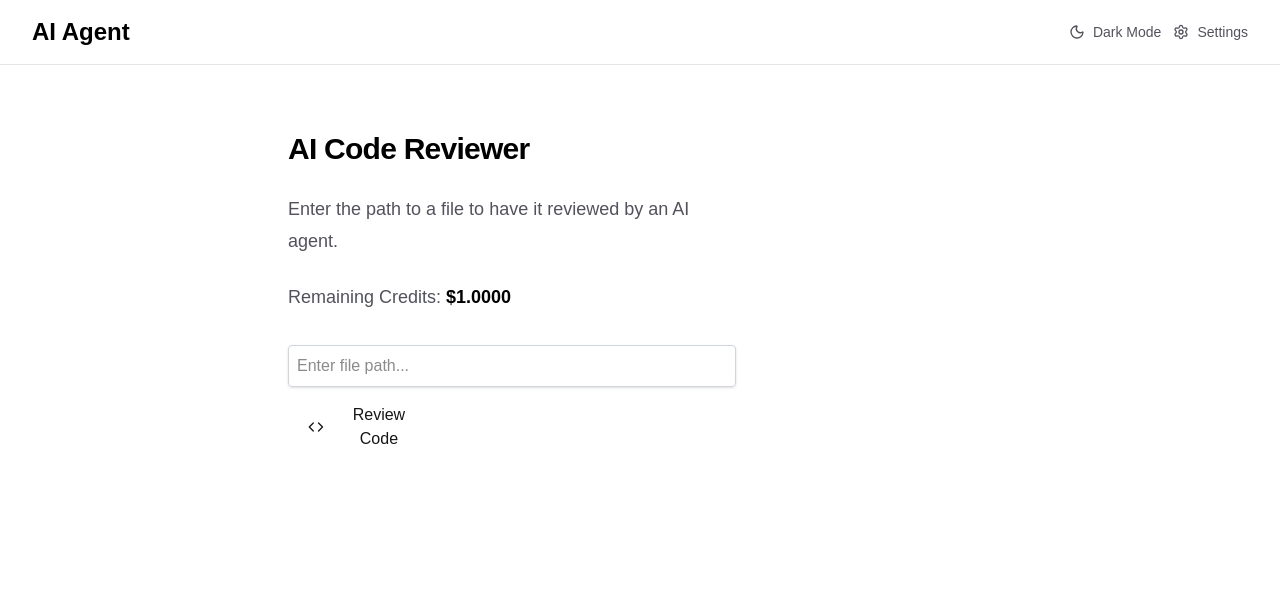
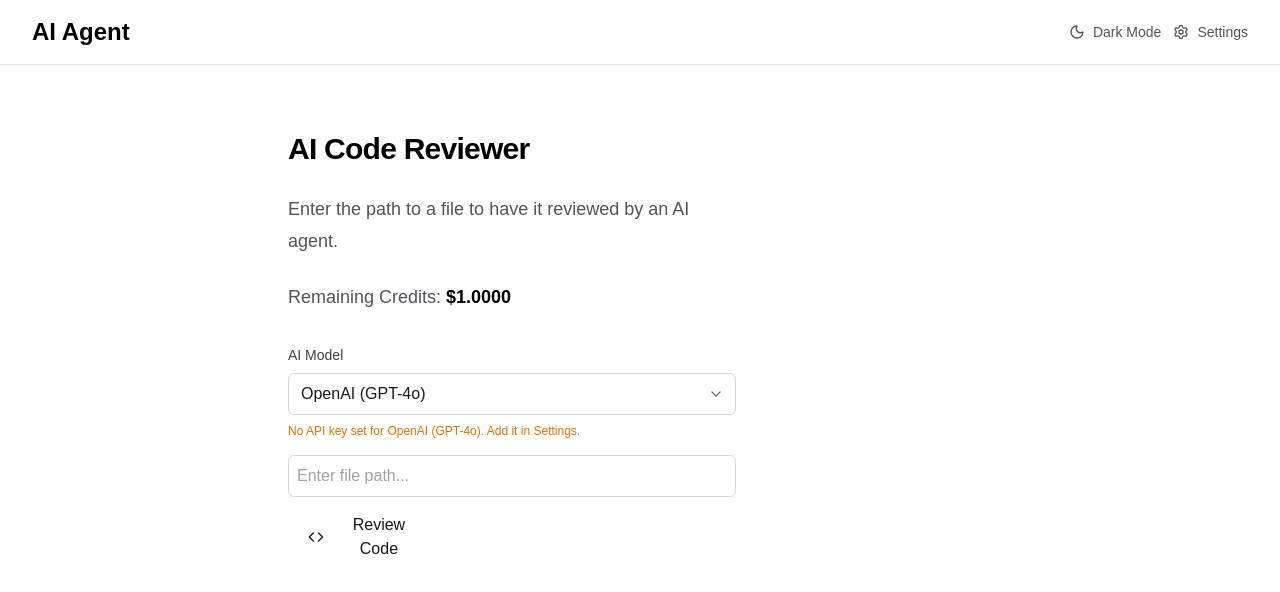
Before and after one commit to xiongemi/my-ai-app, a Next.js app: page / in a window 1280 px wide. Shown: the top 592 px of the page. Built offline with nearby package versions, Linux system fonts and the light colour scheme.

Commit message:
add google and anthropic

```diff
--- a/app/api/codereview/route.ts
+++ b/app/api/codereview/route.ts
@@ -1,26 +1,85 @@
 import { CoreMessage, streamText } from 'ai';
-import { openai } from '@ai-sdk/openai';
+import { createOpenAI } from '@ai-sdk/openai';
+import { createGoogleGenerativeAI } from '@ai-sdk/google';
+import { createAnthropic } from '@ai-sdk/anthropic';
 import { tool } from 'ai';
 import { z } from 'zod';
 import { readFile } from 'fs/promises';
 import { deductCredits, getCredits } from '@/lib/billing';
 import { NextResponse } from 'next/server';
 
+// Provider configurations
+const providerConfigs = {
+  openai: {
+    createProvider: (apiKey: string) => createOpenAI({ apiKey }),
+    defaultModel: 'gpt-4o',
+  },
+  gemini: {
+    createProvider: (apiKey: string) => createGoogleGenerativeAI({ apiKey }),
+    defaultModel: 'gemini-1.5-pro',
+  },
+  anthropic: {
+    createProvider: (apiKey: string) => createAnthropic({ apiKey }),
+    defaultModel: 'claude-sonnet-4-20250514',
+  },
+  deepseek: {
+    createProvider: (apiKey: string) =>
+      createOpenAI({
+        apiKey,
+        baseURL: 'https://api.deepseek.com/v1',
+      }),
+    defaultModel: 'deepseek-chat',
+  },
+  qwen: {
+    createProvider: (apiKey: string) =>
+      createOpenAI({
+        apiKey,
+        baseURL: 'https://dashscope.aliyuncs.com/compatible-mode/v1',
+      }),
+    defaultModel: 'qwen-plus',
+  },
+};
+
+type ProviderId = keyof typeof providerConfigs;
+
 export async function POST(req: Request) {
   if (getCredits() <= 0) {
     return NextResponse.json({ error: 'Insufficient credits' }, { status: 402 });
   }
 
-  const { messages }: { messages: CoreMessage[] } = await req.json();
+  const { messages, provider: providerId = 'openai', apiKey }: {
+    messages: CoreMessage[];
+    provider?: ProviderId;
+    apiKey?: string;
+  } = await req.json();
+
+  // Validate provider
+  if (!providerConfigs[providerId]) {
+    return NextResponse.json({ error: 'Invalid provider' }, { status: 400 });
+  }
+
+  // Get API key from request or environment
+  const resolvedApiKey = apiKey || getEnvApiKey(providerId);
+
+  if (!resolvedApiKey) {
+    return NextResponse.json(
+      { error: `No API key provided for ${providerId}. Please add it in Settings.` },
+      { status: 400 }
+    );
+  }
+
+  const config = providerConfigs[providerId];
+  const providerInstance = config.createProvider(resolvedApiKey);
+  const modelName = config.defaultModel;
 
   const result = await streamText({
-    model: openai('gpt-4o'),
+    model: providerInstance(modelName),
     system: `You are a code reviewer.
 You will be given a file path and you will review the code in that file.`,
     tools: {
       readFile: tool({
         description: 'Read the content of a file.',
-        parameters: z.object({
+        inputSchema: z.object({
           path: z.string().describe('The path to the file to read.'),
         }),
         execute: async ({ path }) => {
@@ -35,9 +94,20 @@ You will be given a file path and you will review the code in that file.`,
     },
     messages,
     onFinish: ({ usage }) => {
-      deductCredits('gpt-4o', usage.promptTokens, usage.completionTokens);
+      deductCredits(modelName, usage.inputTokens ?? 0, usage.outputTokens ?? 0);
     },
   });
 
-  return result.toAIStreamResponse();
+  return result.toTextStreamResponse();
 }
+
+function getEnvApiKey(providerId: ProviderId): string | undefined {
+  const envKeys: Record<ProviderId, string> = {
+    openai: 'OPENAI_API_KEY',
+    gemini: 'GOOGLE_GENERATIVE_AI_API_KEY',
+    anthropic: 'ANTHROPIC_API_KEY',
+    deepseek: 'DEEPSEEK_API_KEY',
+    qwen: 'QWEN_API_KEY',
+  };
+  return process.env[envKeys[providerId]];
+}
--- a/app/page.tsx
+++ b/app/page.tsx
@@ -1,28 +1,96 @@
 'use client';
 
 import { useChat } from '@ai-sdk/react';
-import { useState, useEffect } from 'react';
-import { Code } from 'lucide-react';
+import { useState, useEffect, useMemo } from 'react';
+import { Code, ChevronDown } from 'lucide-react';
+
+const providers = [
+  { id: 'openai', name: 'OpenAI (GPT-4o)', model: 'gpt-4o' },
+  { id: 'gemini', name: 'Google Gemini', model: 'gemini-1.5-pro' },
+  { id: 'anthropic', name: 'Anthropic (Claude)', model: 'claude-sonnet-4-20250514' },
+  { id: 'deepseek', name: 'DeepSeek', model: 'deepseek-chat' },
+  { id: 'qwen', name: 'Qwen (Alibaba)', model: 'qwen-plus' },
+];
 
 export default function Home() {
   const [credits, setCredits] = useState(0);
+  const [selectedProvider, setSelectedProvider] = useState('openai');
+  const [apiKeys, setApiKeys] = useState<Record<string, string>>({});
+  const [inputValue, setInputValue] = useState('');
+
+  const fetchCredits = async () => {
+    const response = await fetch('/api/billing');
+    const data = await response.json();
+    setCredits(data.credits);
+  };
 
   useEffect(() => {
-    const fetchCredits = async () => {
-      const response = await fetch('/api/billing');
-      const data = await response.json();
-      setCredits(data.credits);
-    };
+    fetchCredits();
 
-    fetchCredits();
+    // Load API keys from localStorage
+    const savedKeys = localStorage.getItem('ai-api-keys');
+    if (savedKeys) {
+      try {
+        setApiKeys(JSON.parse(savedKeys));
+      } catch (e) {
+        console.error('Failed to parse saved keys', e);
+      }
+    }
   }, []);
 
-  const { messages, input, handleInputChange, handleSubmit } = useChat({
-    api: '/api/codereview',
+  // Create a custom transport to inject provider and apiKey
+  const transport = useMemo(() => ({
+    sendMessages: async ({ messages, abortSignal }: {
+      messages: Array<{ role: string; parts: Array<{ type: string; text?: string }> }>;
+      abortSignal: AbortSignal;
+    }) => {
+      const response = await fetch('/api/codereview', {
+        method: 'POST',
+        headers: { 'Content-Type': 'application/json' },
+        body: JSON.stringify({
+          messages: messages.map(m => ({
+            role: m.role,
+            content: m.parts?.find(p => p.type === 'text')?.text || '',
+          })),
+          provider: selectedProvider,
+          apiKey: apiKeys[selectedProvider],
+        }),
+        signal: abortSignal,
+      });
+
+      if (!response.ok) {
+        throw new Error(`HTTP error! status: ${response.status}`);
+      }
+
+      return response.body!;
+    },
+    reconnectToStream: async () => {
+      // Not implementing stream reconnection for this use case
+      return undefined;
+    },
+  }), [selectedProvider, apiKeys]);
+
+  const { messages, status, sendMessage } = useChat({
+    transport,
     onFinish: () => {
       fetchCredits();
     },
   });
+
+  const isLoading = status === 'streaming' || status === 'submitted';
+
+  const handleSubmit = async (e: React.FormEvent) => {
+    e.preventDefault();
+    if (!inputValue.trim() || isLoading) return;
+
+    await sendMessage({
+      role: 'user',
+      parts: [{ type: 'text', text: inputValue }],
+    });
+    setInputValue('');
+  };
+
+  const currentProvider = providers.find(p => p.id === selectedProvider);
 
   return (
     <div className="w-full max-w-3xl mx-auto py-16 px-4 sm:px-6 lg:px-8">
@@ -40,27 +108,66 @@ export default function Home() {
 
       <form onSubmit={handleSubmit} className="w-full mt-8">
         <div className="flex flex-col gap-4">
+          {/* Model Selector */}
+          <div className="flex flex-col gap-2">
+            <label className="text-sm font-medium text-zinc-700 dark:text-zinc-300">
+              AI Model
+            </label>
+            <div className="relative w-full max-w-md">
+              <select
+                value={selectedProvider}
+                onChange={(e) => setSelectedProvider(e.target.value)}
+                className="w-full appearance-none px-3 py-2 pr-10 border border-zinc-300 dark:border-zinc-700 rounded-md bg-white dark:bg-zinc-800 text-zinc-900 dark:text-zinc-100 focus:outline-none focus:ring-2 focus:ring-blue-500 focus:border-transparent cursor-pointer"
+              >
+                {providers.map((provider) => (
+                  <option key={provider.id} value={provider.id}>
+                    {provider.name}
+                  </option>
+                ))}
+              </select>
+              <ChevronDown
+                size={16}
+                className="absolute right-3 top-1/2 -translate-y-1/2 text-zinc-500 pointer-events-none"
+              />
+            </div>
+            {!apiKeys[selectedProvider] && (
+              <p className="text-xs text-amber-600 dark:text-amber-400">
+                No API key set for {currentProvider?.name}. Add it in Settings.
+              </p>
+            )}
+          </div>
+
           <input
-            className="w-full max-w-md p-2 border border-gray-300 rounded shadow-sm dark:bg-zinc-800 dark:text-white"
-            value={input}
+            className="w-full max-w-md p-2 border border-zinc-300 dark:border-zinc-700 rounded-md bg-white dark:bg-zinc-800 text-zinc-900 dark:text-white placeholder-zinc-400"
+            value={inputValue}
             placeholder="Enter file path..."
-            onChange={handleInputChange}
+            onChange={(e) => setInputValue(e.target.value)}
           />
           <button
             type="submit"
-            className="flex h-12 w-full items-center justify-center gap-2 rounded-full bg-foreground px-5 text-background transition-colors hover:bg-[#383838] dark:hover:bg-[#ccc] md:w-[158px]"
+            disabled={isLoading}
+            className="flex h-12 w-full items-center justify-center gap-2 rounded-full bg-foreground px-5 text-background transition-colors hover:bg-[#383838] dark:hover:bg-[#ccc] md:w-[158px] disabled:opacity-50 disabled:cursor-not-allowed"
           >
             <Code size={16} />
-            Review Code
+            {isLoading ? 'Reviewing...' : 'Review Code'}
           </button>
         </div>
       </form>
 
-      <div className="flex flex-col-reverse w-full mt-8">
+      <div className="flex flex-col-reverse w-full mt-8 gap-4">
         {messages.map(m => (
-          <div key={m.id} className="whitespace-pre-wrap">
-            <strong>{m.role === 'user' ? 'User: ' : 'AI: '}</strong>
-            {m.content}
+          <div
+            key={m.id}
+            className="whitespace-pre-wrap p-4 rounded-lg border border-zinc-200 dark:border-zinc-800 bg-white dark:bg-zinc-900"
+          >
+            <strong className="text-zinc-900 dark:text-zinc-100">
+              {m.role === 'user' ? 'You: ' : `${currentProvider?.name || 'AI'}: `}
+            </strong>
+            <span className="text-zinc-700 dark:text-zinc-300">
+              {m.parts?.map((part, i) =>
+                part.type === 'text' ? <span key={i}>{part.text}</span> : null
+              )}
+            </span>
           </div>
         ))}
       </div>
--- a/lib/billing.ts
+++ b/lib/billing.ts
@@ -1,22 +1,68 @@
 // In a real-world application, this data should be stored in a database.
 // This is a simulation for demonstration purposes.
+// Using in-memory storage - will reset on server restart.
 
-export const modelCosts = {
+export const modelCosts: Record<string, { input: number; output: number }> = {
   'gpt-4o': {
     input: 0.005 / 1000, // Cost per 1000 tokens
     output: 0.015 / 1000, // Cost per 1000 tokens
   },
-  // Add other models here
+  'gemini-1.5-pro': {
+    input: 0.00125 / 1000,
+    output: 0.005 / 1000,
+  },
+  'claude-sonnet-4-20250514': {
+    input: 0.003 / 1000,
+    output: 0.015 / 1000,
+  },
+  'deepseek-chat': {
+    input: 0.00014 / 1000,
+    output: 0.00028 / 1000,
+  },
+  'qwen-plus': {
+    input: 0.0008 / 1000,
+    output: 0.002 / 1000,
+  },
 };
 
 export let userCredits = 1.0; // Initial credits in USD
 
-export function deductCredits(model: keyof typeof modelCosts, inputTokens: number, outputTokens: number) {
-  const cost = inputTokens * modelCosts[model].input + outputTokens * modelCosts[model].output;
+// Usage history for tracking (in-memory)
+export const usageHistory: Array<{
+  timestamp: Date;
+  model: string;
+  promptTokens: number;
+  completionTokens: number;
+  totalTokens: number;
+  cost: number;
+}> = [];
+
+export function deductCredits(
+  model: string,
+  promptTokens: number,
+  completionTokens: number
+): { cost: number; remaining: number } {
+  const costs = modelCosts[model] || modelCosts['gpt-4o'];
+  const cost = promptTokens * costs.input + completionTokens * costs.output;
   userCredits -= cost;
-  return cost;
+
+  // Track usage
+  usageHistory.push({
+    timestamp: new Date(),
+    model,
+    promptTokens,
+    completionTokens,
+    totalTokens: promptTokens + completionTokens,
+    cost,
+  });
+
+  return { cost, remaining: userCredits };
 }
 
 export function getCredits() {
   return userCredits;
 }
+
+export function getUsageHistory() {
+  return usageHistory;
+}
--- a/package.json
+++ b/package.json
@@ -9,6 +9,8 @@
     "lint": "eslint"
   },
   "dependencies": {
+    "@ai-sdk/anthropic": "^2.0.56",
+    "@ai-sdk/google": "^2.0.47",
     "@ai-sdk/openai": "^2.0.87",
     "@ai-sdk/react": "^2.0.115",
     "ai": "^5.0.113",
```
Also changed, not shown: 1 other file (tests, documents, lock files or other folders). Lines whose indentation alone changed are shown as unchanged.
